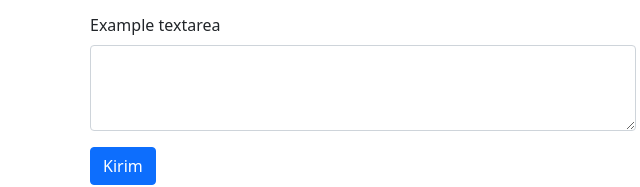
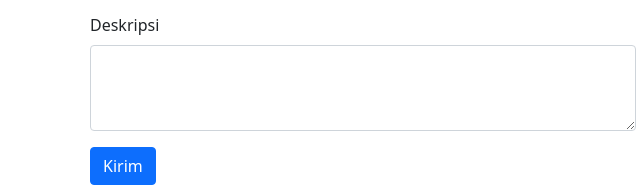
Before and after one commit to fauziagustian/mfauziagustian.github.io, a plain HTML site: page index.html in a window 1280 px wide. Shown: the part 2704-2891 px from the top of the page, 277-917 px from the left. Drawn offline with nearby package versions, Linux system fonts and the light colour scheme.

Commit message:
Update index.html

```diff
--- a/index.html
+++ b/index.html
@@ -164,7 +164,7 @@
                 <input type="email" class="form-control" id="email" aria-describedby="email" />
               </div>
               <div class="mb-3">
-                <label for="pesan" class="form-label">Example textarea</label>
+                <label for="pesan" class="form-label">Deskripsi</label>
                 <textarea class="form-control" id="pesan" rows="3"></textarea>
               </div>
               <button type="submit" class="btn btn-primary">Kirim</button>
```
